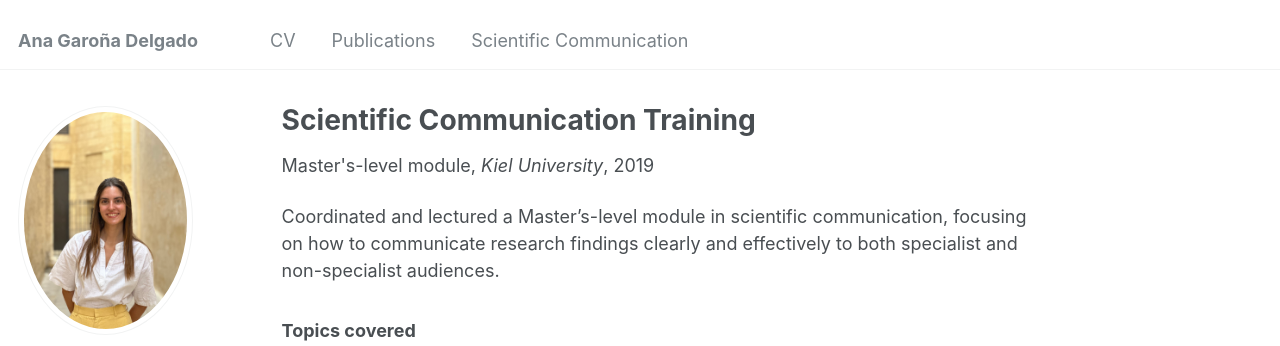
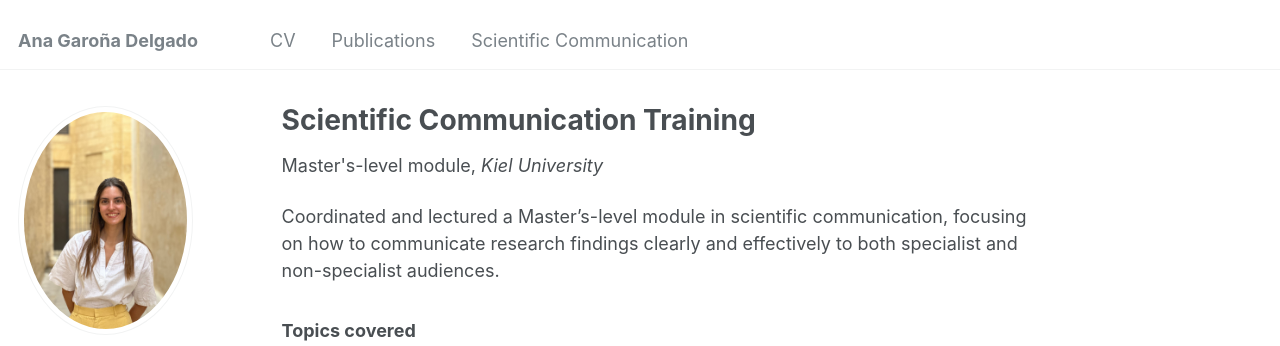
Before and after one commit to anagarona/anagarona.github.io, a Jekyll site: the page built from _teaching/teaching-1.md, in a window 1280 px wide and 1348 px high. Shown: the top 346 px of the window. Built offline with Jekyll 4.4.1, drawn with Linux system fonts in a browser that asks for light colours; some web fonts are replaced; a file with an impossible date is left out.

Commit message:
Update single.html

```diff
--- a/_layouts/single.html
+++ b/_layouts/single.html
@@ -35,11 +35,19 @@
         {% endif %}
 
         {% if page.collection == 'teaching' %}
-          <p> {{ page.type }}, <i>{{ page.venue }}</i>, {{ page.date | default: "1900-01-01" | date: "%Y" }} </p>
+           <p>{{ page.type }}, <i>{{ page.venue }}</i></p>
         {% elsif page.venue and page.date %}
           <p>Published in <i>{{ page.venue }}</i>, {{ page.date | default: "1900-01-01" | date: "%Y" }} </p>
         {% elsif page.date %}
-          <p class="page__date"><strong><i class="fa fa-fw fa-calendar" aria-hidden="true"></i> {{ site.data.ui-text[site.locale].date_label | default: "Published:" }}</strong> <time datetime="{{ page.date | date_to_xmlschema }}">{{ page.date | default: "1900-01-01" | date: "%B %d, %Y" }}</time></p>
+          <p class="page__date">
+            <strong>
+              <i class="fa fa-fw fa-calendar" aria-hidden="true"></i>
+              {{ site.data.ui-text[site.locale].date_label | default: "Published:" }}
+            </strong>
+            <time datetime="{{ page.date | date_to_xmlschema }}">
+              {{ page.date | default: "1900-01-01" | date: "%B %d, %Y" }}
+            </time>
+          </p>
         {% endif %}
         </header>
       {% endunless %}
```
